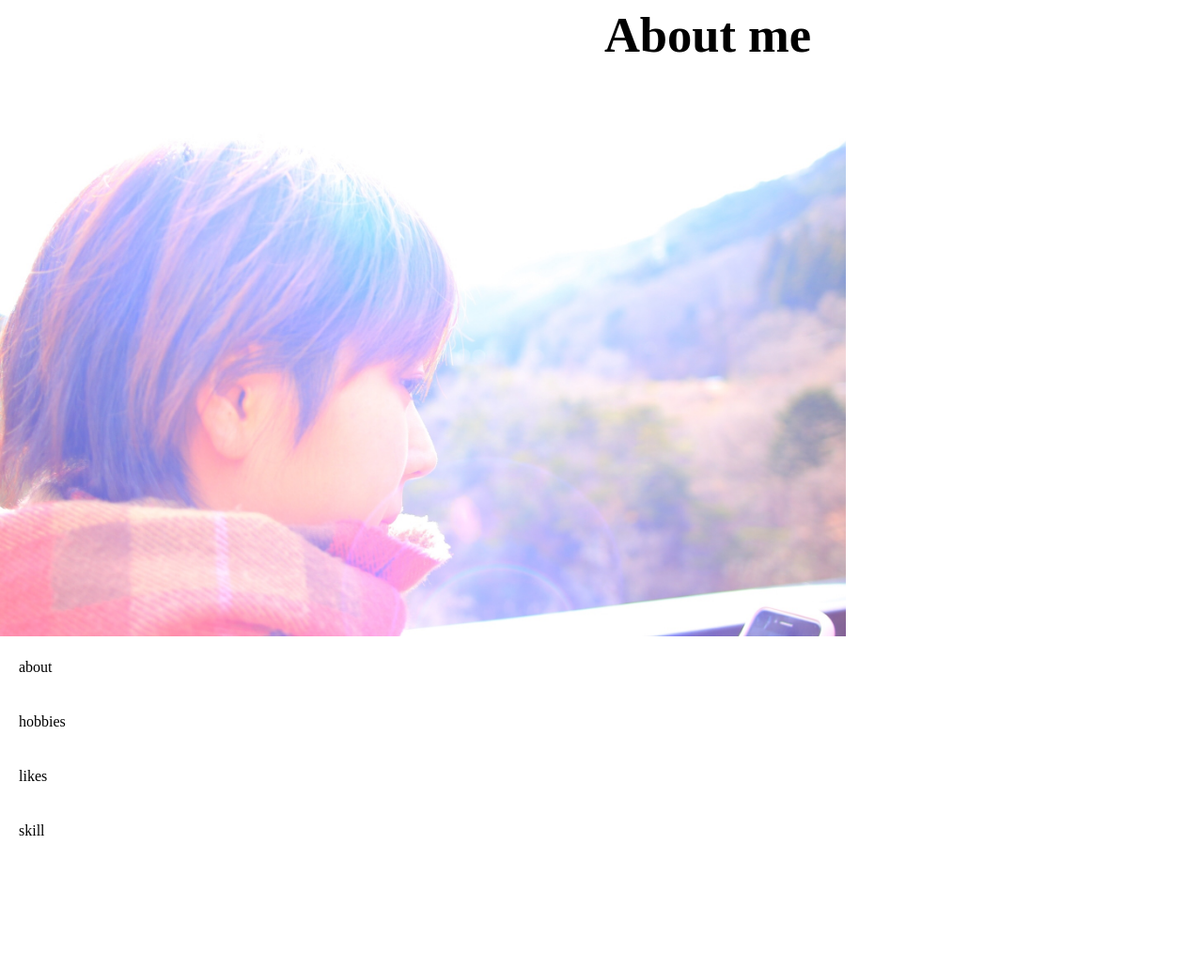
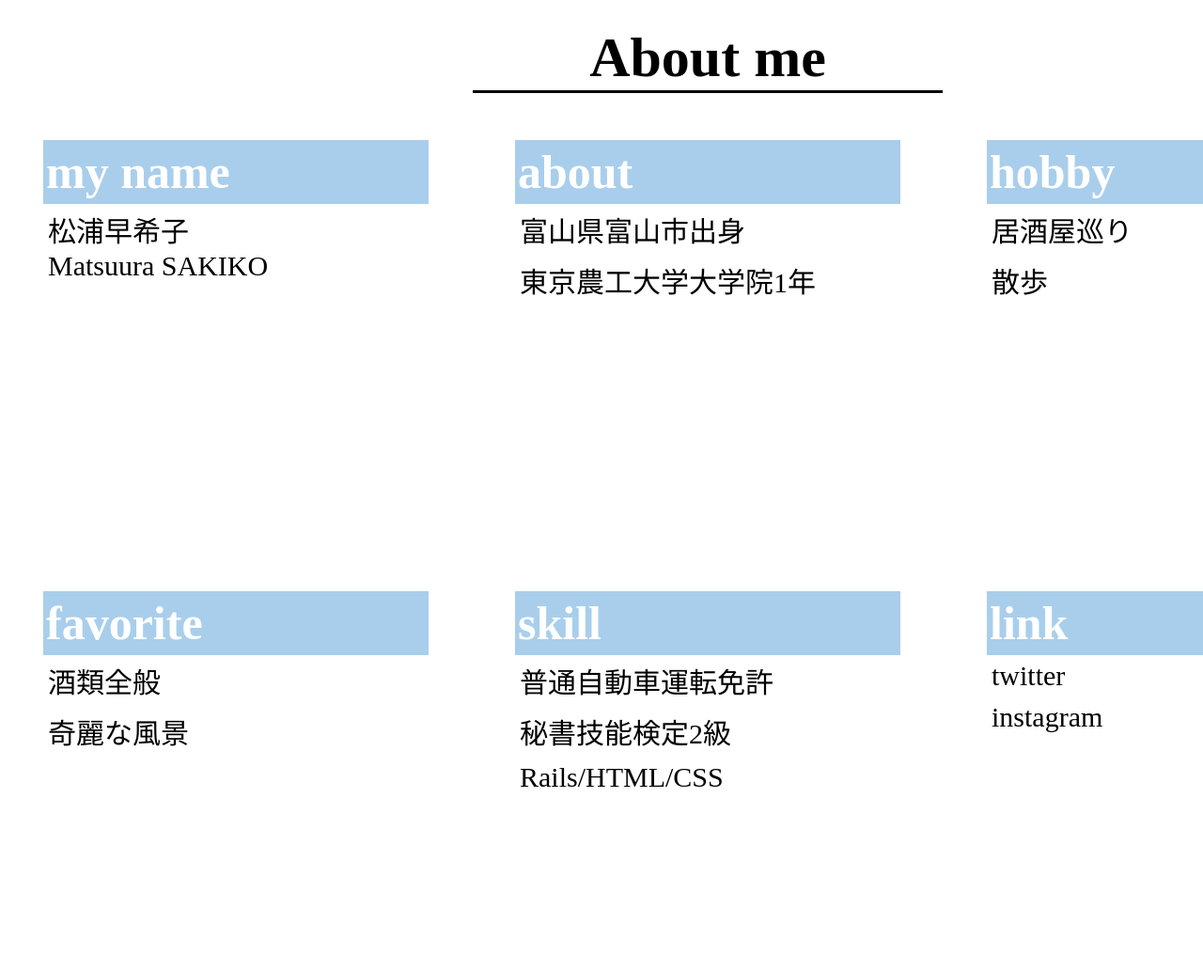
Before and after one commit to mskk0803/my-portfolio, a plain HTML site: page index.html in a window 1280 px wide. Shown: the part 823-1855 px from the top of the page at 94% size. Before the commit the page ends 1736 px from the top, so only its background shows below. Drawn offline with Linux system fonts and the light colour scheme; some packages are replaced by stand-ins of ours.

Commit message:
cssおわり

```diff
--- a/index.html
+++ b/index.html
@@ -28,37 +28,42 @@
       <section id="hello">
         <div class="main1">
           <h1 class="main-title">Hello, <br />world</h1>
-          <p class="main-setumei">松浦早希子の自己紹介ページへようこそ</p>
+          <p class="main-setumei">松浦早希子の自己紹介ページです</p>
         </div>
       </section>
       <section id="aboutme">
-        <div class="aboutme-title">
-          <h1>About me</h1>
-        </div>
+        <h1 class="aboutme-title">About me</h1>
         <div id="aboutmecontener">
-          <div class="sakiko">
-            <img src="images/sakiko.JPG" height="600px" />
-          </div>
           <div class="flex-me">
-            <div class="me">
-              <div id="about">
-                <p>about</p>
-              </div>
+            <div id="myname" class="me">
+              <p class="flex-title">my name</p>
+              <p>松浦早希子<br />Matsuura SAKIKO</p>
             </div>
-            <div class="me">
-              <div id="hobbies">
-                <p>hobbies</p>
-              </div>
+            <div id="about" class="me">
+              <p class="flex-title">about</p>
+              <p>富山県富山市出身</p>
+              <p>東京農工大学大学院1年</p>
             </div>
-            <div class="me">
-              <div id="likes">
-                <p>likes</p>
-              </div>
+            <div id="hobby" class="me">
+              <p class="flex-title">hobby</p>
+              <p>居酒屋巡り</p>
+              <p>散歩</p>
             </div>
-            <div class="me">
-              <div id="skill">
-                <p>skill</p>
-              </div>
+            <div id="favorite" class="me">
+              <p class="flex-title">favorite</p>
+              <p>酒類全般</p>
+              <p>奇麗な風景</p>
+            </div>
+            <div id="skill" class="me">
+              <p class="flex-title">skill</p>
+              <p>普通自動車運転免許</p>
+              <p>秘書技能検定2級</p>
+              <p>Rails/HTML/CSS</p>
+            </div>
+            <div id="link" class="me">
+              <p class="flex-title">link</p>
+              <p>twitter</p>
+              <p>instagram</p>
             </div>
           </div>
         </div>
--- a/main.js
+++ b/main.js
@@ -1,25 +1,8 @@
+const myname = document.getElementById("myname");
 const about = document.getElementById("about");
-const charactor = document.getElementById("charactor");
-const hobbies = document.getElementById("hobbies");
-const likes = document.getElementById("likes");
-const dislikes = document.getElementById("dislikes");
+const hobby = document.getElementById("hobby");
+const favorite = document.getElementById("favorite");
 const skill = document.getElementById("skill");
+const link = document.getElementById("skill");
 
-about.onclick = function () {
-  alert("東京農工大学修士1年");
-};
-charactor.onclick = function () {
-  alert("まじめ");
-};
-hobbies.onclick = function () {
-  alert("散歩");
-};
-likes.onclick = function () {
-  alert("お酒");
-};
-dislikes.onclick = function () {
-  alert("なめくじ");
-};
-skill.onclick = function () {
-  alert("普通自動車運転免許");
-};
+myname.onmouseover = function () {};
--- a/style.css
+++ b/style.css
@@ -5,23 +5,23 @@
   margin-left: auto;
 }
 header {
-  height: 60px;
+  height: 80px;
   display: flex;
   flex-direction: row;
 }
 .header-title {
-  font-size: 50px;
+  font-size: 80px;
   padding-top: 30px;
   padding-left: 20px;
 }
 .header-list {
   margin-left: auto;
   margin-right: 20px;
-  padding-top: 50px;
+  padding-top: 70px;
   display: flex;
 }
 ul {
-  font-size: 20px;
+  font-size: 30px;
   padding-left: 20px;
 }
 
@@ -53,32 +53,40 @@ ul {
 }
 
 .aboutme-title {
+  width: 500px;
   margin-top: 30px;
   margin-bottom: 10px;
-  font-size: 35px;
+  margin-left: auto;
+  margin-right: auto;
+  font-size: 60px;
+  font-weight: bold;
   text-align: center;
-  border-bottom: black;
-}
-#aboutme {
-  height: 600px;
+  border-bottom: solid;
 }
 
-.aboutmecontener {
-  display: flex;
-}
-.sakiko {
-  margin-right: auto;
-}
 .flex-me {
   display: flex;
-  flex-direction: column;
-  width: 30px;
+  justify-content: space-around;
+  flex-wrap: wrap;
 }
 .me {
-  margin: 20px;
-  text-align: center;
+  width: 410px;
+  height: 400px;
+  margin: 40px;
+  /* background-color: cornflowerblue; */
 }
-
+.flex-title {
+  size: 410px;
+  background-color: #a9ceec;
+  padding-left: 3px;
+  color: white;
+  font-weight: bold;
+  font-size: 50px;
+}
+p {
+  padding: 5px;
+  font-size: 30px;
+}
 #section3 {
   height: 800px;
 }
```
